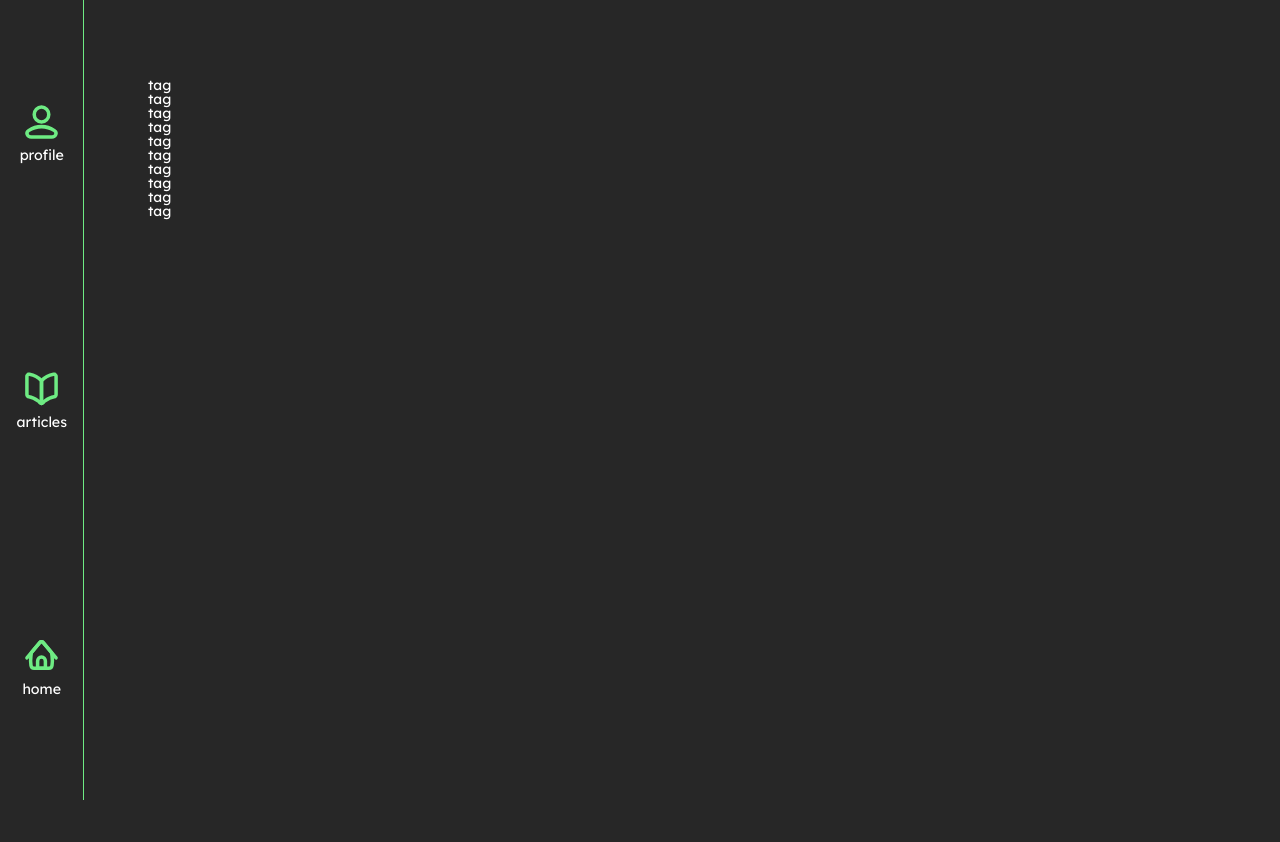
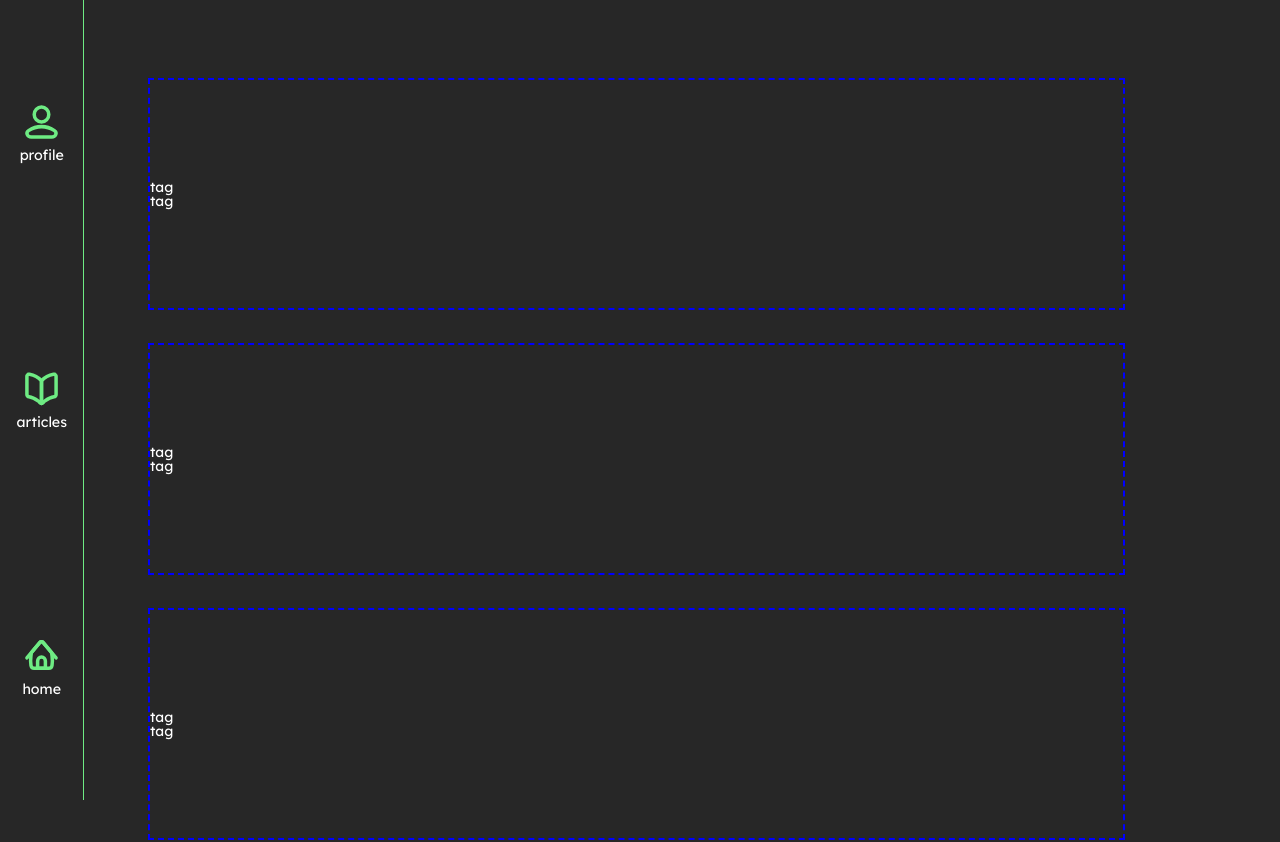
Before and after one commit to GoldExtremal/blog-react, a React (Vite) app: page / in a window 1280 px wide. Shown: the top 842 px of the page. Before the commit the page ends 800 px from the top, so only its background shows below. Built offline with nearby package versions, Linux system fonts and the light colour scheme.

Commit message:
Играюсь со стилями...

```diff
--- a/src/Components/Article/Article.module.scss
+++ b/src/Components/Article/Article.module.scss
@@ -0,0 +1,6 @@
+.Article {
+    margin-bottom: calc(100vh/720*30);
+
+    border: dashed 2px blue;
+    padding: 100px 0;
+}
```
